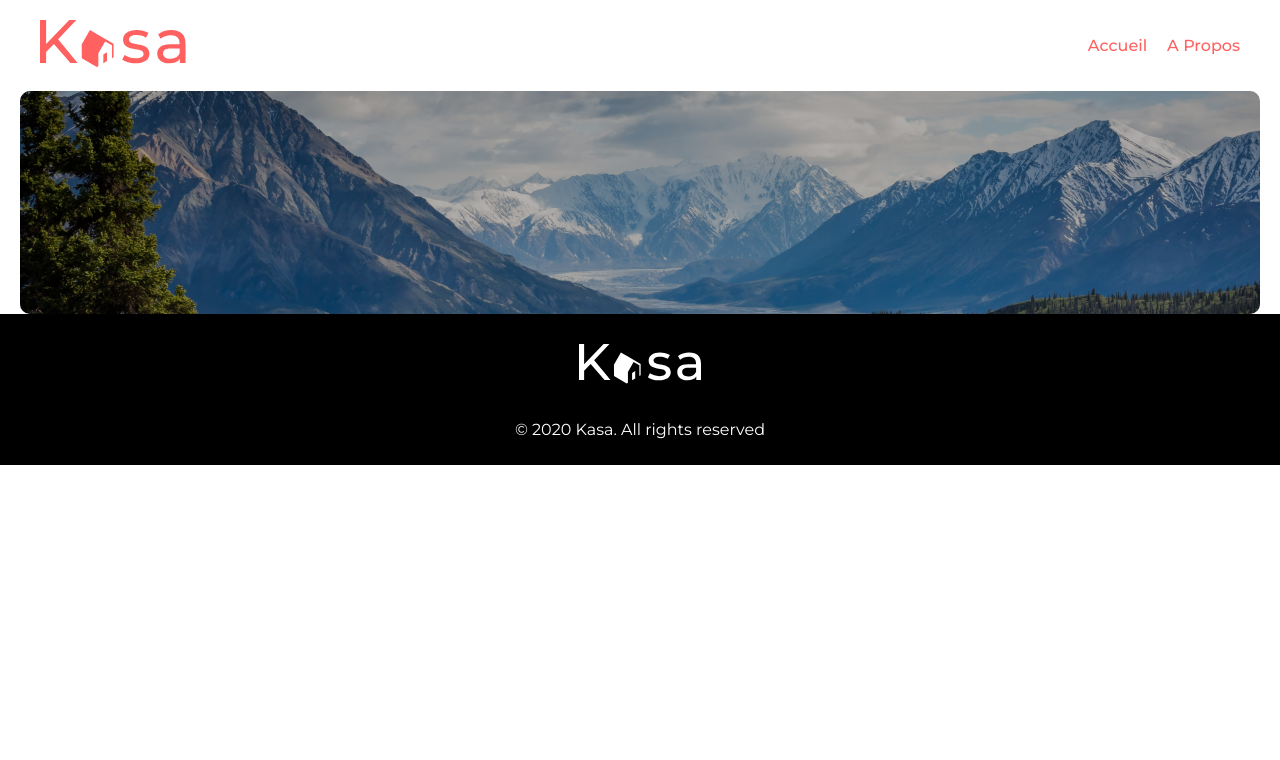
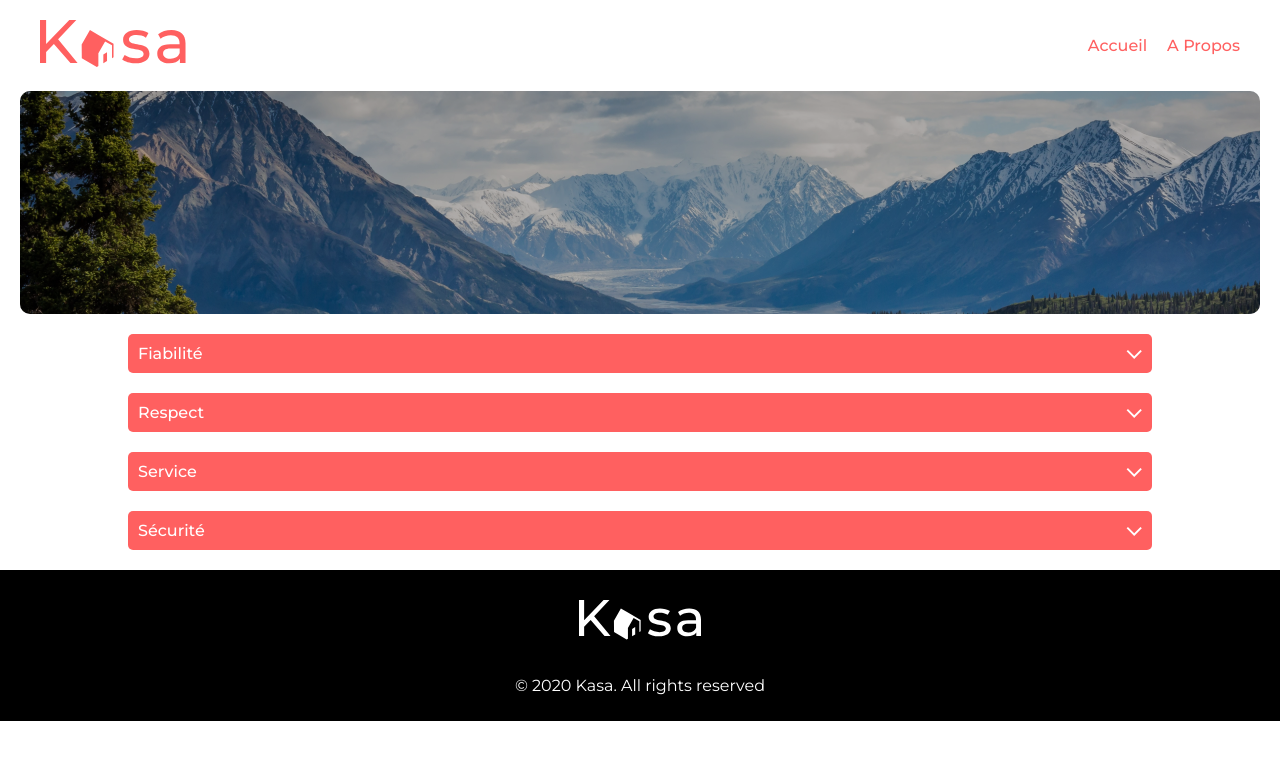
Before and after one commit to aiibe/SouksavanhSyphanravong_11_27102021, a React (Create React App) app: page /about in a window 1280 px wide. Shown: the top 760 px of the page. Built offline with nearby package versions, Linux system fonts and the light colour scheme.

Commit message:
Add collapseable component

```diff
--- a/src/About.jsx
+++ b/src/About.jsx
@@ -1,6 +1,11 @@
 import { PureComponent } from "react";
 import "./css/About.css";
 import about from "./about.png";
+
+import Collapse from "./components/Collapse";
+
+// Contents in text
+import AboutText from "./constants/about";
 
 class About extends PureComponent {
   render() {
@@ -11,7 +16,12 @@ class About extends PureComponent {
             <img src={about} alt="mountain view" />
           </div>
         </div>
-        <div className="about"></div>
+
+        <div className="about">
+          {AboutText.map((item) => (
+            <Collapse data={item} key={item.title} />
+          ))}
+        </div>
       </>
     );
   }
--- /dev/null
+++ b/src/components/Collapse.jsx
@@ -0,0 +1,40 @@
+import { PureComponent } from "react";
+import "../css/Collapse.css";
+
+class Collapse extends PureComponent {
+  state = {
+    expanded: false,
+  };
+
+  toggleContent() {
+    this.setState(({ expanded }) => ({ expanded: !expanded }));
+  }
+
+  render() {
+    const { title, text } = this.props.data;
+    return (
+      <div className="collapse">
+        <div className="collapse__head" onClick={this.toggleContent.bind(this)}>
+          <h2 className="collapse__title">{title}</h2>
+          <span className="collapse__toggle">
+            <svg viewBox="0 0 16 10">
+              <path
+                d="M1.97011 0.992188L0.611694 2.36142L8.20963 9.96911L15.8076 2.35373L14.4492 0.992188L8.20963 7.24604L1.97011 0.992188Z"
+                fill="white"
+              />
+            </svg>
+          </span>
+        </div>
+        <div
+          className={
+            this.state.expanded ? "collapse__body--expand" : "collapse__body"
+          }
+        >
+          <p className="collapse__text">{text}</p>
+        </div>
+      </div>
+    );
+  }
+}
+
+export default Collapse;
--- /dev/null
+++ b/src/constants/about.js
@@ -0,0 +1,20 @@
+const AboutText = [
+  {
+    title: "Fiabilité",
+    text: "Les annonces postées sur Kasa garantissent une fiabilité totale. Les photos sont conformes aux logements, et toutes les informations sont régulièrement vérifiées  par nos équipes.",
+  },
+  {
+    title: "Respect",
+    text: "La bienveillance fait partie des valeurs fondatrices de Kasa. Tout comportement discriminatoire ou de perturbation du voisinage entraînera une exclusion de notre plateforme.",
+  },
+  {
+    title: "Service",
+    text: "Nos équipes se tiennent à votre disposition pour vous fournir une expérience parfaite. N'hésitez pas à nous contacter si vous avez la moindre question.",
+  },
+  {
+    title: "Sécurité",
+    text: "La sécurité est la priorité de Kasa. Aussi bien pour nos hôtes que pour les voyageurs, chaque logement correspond aux critères de sécurité établis par nos services. En laissant une note aussi bien à l'hôte qu'au locataire, cela permet à nos équipes de vérifier que les standards sont bien respectés. Nous organisons également des ateliers sur la sécurité domestique pour nos hôtes.",
+  },
+];
+
+export default AboutText;
--- /dev/null
+++ b/src/css/Collapse.css
@@ -0,0 +1,45 @@
+.collapse {
+  max-width: 1024px;
+  margin: 20px auto;
+}
+
+.collapse__head {
+  display: flex;
+  justify-content: space-between;
+  background-color: #ff6060;
+  color: white;
+  border-radius: 5px;
+  padding: 10px;
+}
+
+.collapse__head:hover {
+  cursor: pointer;
+}
+
+.collapse__title {
+  margin: 0;
+  font-weight: 500;
+  font-size: 16px;
+}
+
+.collapse__toggle svg {
+  height: 10px;
+  width: 16px;
+}
+
+.collapse__body {
+  height: 0;
+  overflow: hidden;
+}
+
+.collapse__body--expand {
+  background-color: #f6f6f6;
+  height: auto;
+  border-bottom-left-radius: 5px;
+  border-bottom-right-radius: 5px;
+}
+
+.collapse__text {
+  margin: 0;
+  padding: 10px;
+}
```
